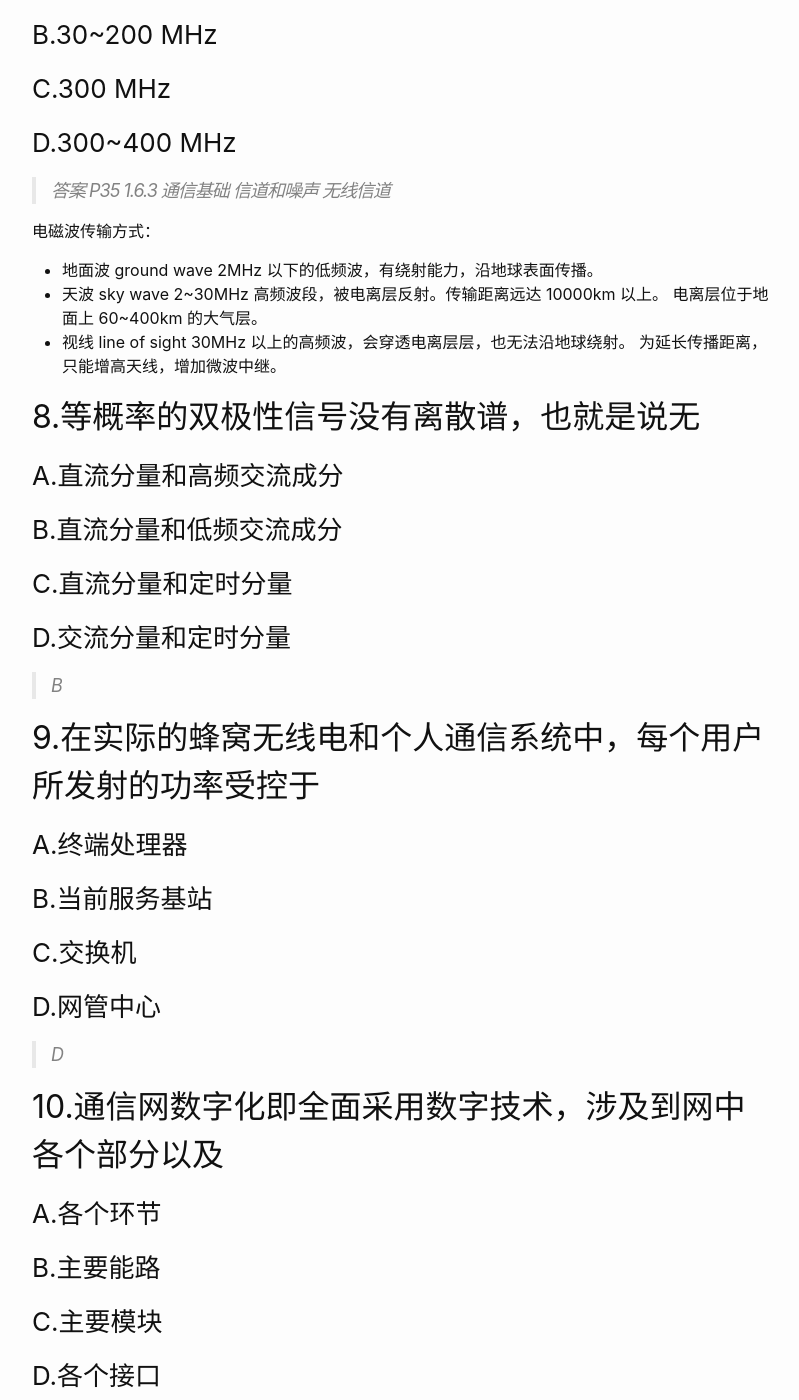
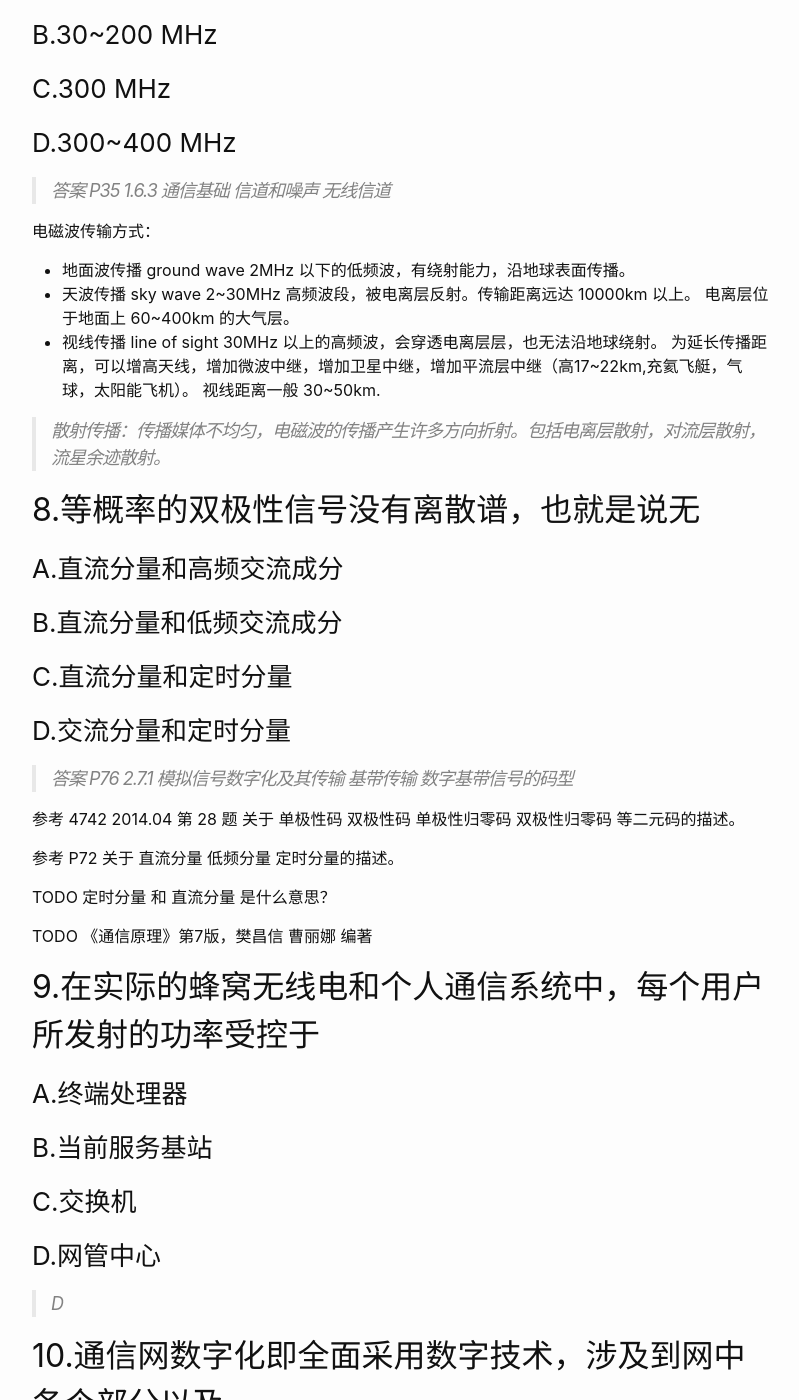
Before and after one commit to wangtiga/wangtiga.github.io, a Jekyll site: the page built from _previews/2019-06-27-4742_2013_04.md, in a window 1280 px wide and 1400 px high, scrolled down 7890 px. Shown: the whole window, without its empty margins (238-1037 px from the left). Built offline with Jekyll 4.4.1, drawn with Linux system fonts in a browser that asks for light colours.

Commit message:
updated from notep

```diff
--- a/_previews/2019-06-27-4742_2013_04.md
+++ b/_previews/2019-06-27-4742_2013_04.md
@@ -161,14 +161,18 @@ CDMA特点：
 > 答案 P35 1.6.3 通信基础 信道和噪声 无线信道
 
 电磁波传输方式：
-- 地面波 ground wave
+- 地面波传播 ground wave
   2MHz 以下的低频波，有绕射能力，沿地球表面传播。
-- 天波 sky wave
+- 天波传播 sky wave
   2~30MHz 高频波段，被电离层反射。传输距离远达 10000km 以上。
   电离层位于地面上 60~400km 的大气层。
-- 视线 line of sight
+- 视线传播 line of sight
   30MHz 以上的高频波，会穿透电离层层，也无法沿地球绕射。
-  为延长传播距离，只能增高天线，增加微波中继。
+  为延长传播距离，可以增高天线，增加微波中继，增加卫星中继，增加平流层中继（高17~22km,充氦飞艇，气球，太阳能飞机）。
+  视线距离一般 30~50km.
+
+> 散射传播：传播媒体不均匀，电磁波的传播产生许多方向折射。包括电离层散射，对流层散射，流星余迹散射。
+
 
 ## 8.等概率的双极性信号没有离散谱，也就是说无
 ### A.直流分量和高频交流成分
@@ -176,7 +180,17 @@ CDMA特点：
 ### C.直流分量和定时分量
 ### D.交流分量和定时分量
 
-> B
+> 答案 P76 2.7.1 模拟信号数字化及其传输 基带传输 数字基带信号的码型
+
+参考 4742 2014.04 第 28 题 关于 单极性码 双极性码 单极性归零码 双极性归零码 等二元码的描述。
+
+参考 P72 关于 直流分量 低频分量 定时分量的描述。
+
+TODO 定时分量 和 直流分量 是什么意思？
+
+TODO 《通信原理》第7版，樊昌信 曹丽娜 编著
+
+
 
 ## 9.在实际的蜂窝无线电和个人通信系统中，每个用户所发射的功率受控于
 ### A.终端处理器
```
Also changed, not shown: _previews/2019-06-20-4742_2014_04.md (+51 -1 lines), _previews/exercise.md (+5 -0 lines).
